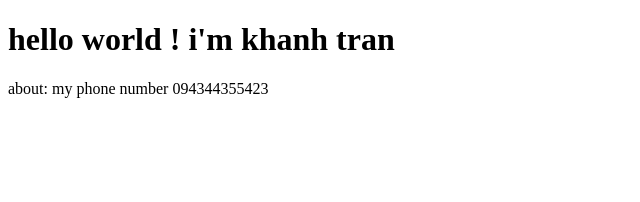
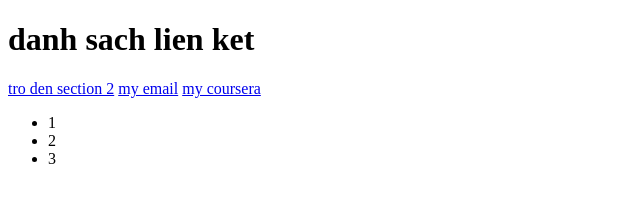
Before and after one commit to khanhdev98/coursera-test, a plain HTML site: page site/index.html in a window 1280 px wide. Shown: the whole page, without its empty margins (0-640 px from the left). Drawn offline with Linux system fonts and the light colour scheme.

Commit message:
second commit

```diff
--- a/site/index.html
+++ b/site/index.html
@@ -4,7 +4,26 @@
 	<title>Hello Coursera</title>
 </head>
 <body>
-	<h1>hello world ! i'm khanh tran</h1>
-	<p>about: my phone number 094344355423</p>
+	<h1 id="top">danh sach lien ket</h1>
+	<a href="#section2">tro den section 2</a>
+	<a href="https://mail.google.com/mail/u/2/#settings/general" target="_blank" title="my gmail address" class="gmail">my email</a>
+	<a href="https://www.coursera.org/learn/html-css-javascript-for-web-developers/lecture/kMmI7/lecture-9-creating-links" target="_blank" title="my coursera" class="my-coursera">my coursera</a>
+<!-- #chi den phan tu co atribute name la id -->
+
+<!-- co cach dat khac thay id la name trong tag a-->
+	<section>
+		<ul>
+			<li><a name="section2"></a>1</li>
+			<li>2</li>
+			<li>3</li>
+		</ul>
+	</section>
+	<a href="#top"></a>
+
 </body>
 </html>
+<!-- &lt; cho < &gt; cho > .. &amp; cho &
+&nbsp;nor&nbsp; de quan cac chu vs nhau
+mot tron nhung tham chieu thuc the huu dung "character entity references"
+do la khi k xem trang web  duoi dang UTF-8 sua doi no &squot " co them dau ngoac kep"
+de buoc trinh duyet mo 1 tab mooi ta them atribute target="_blank"-->
```
